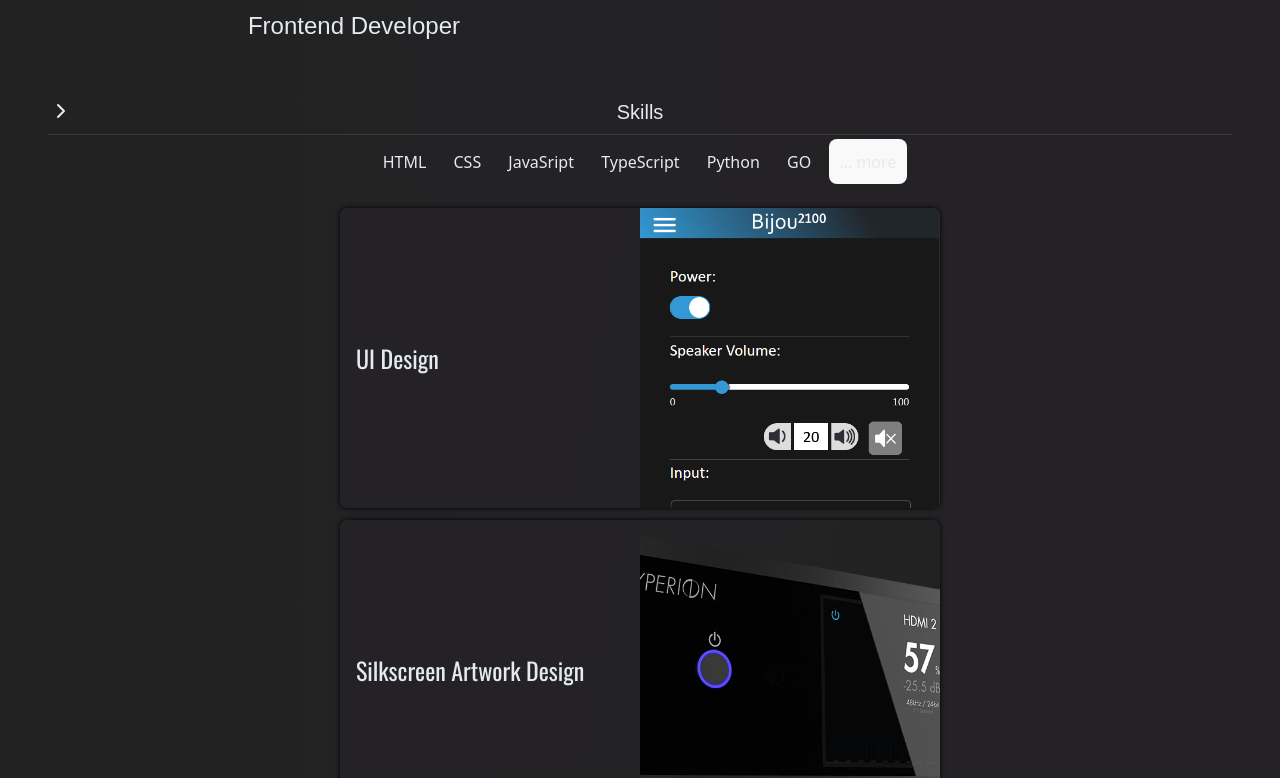
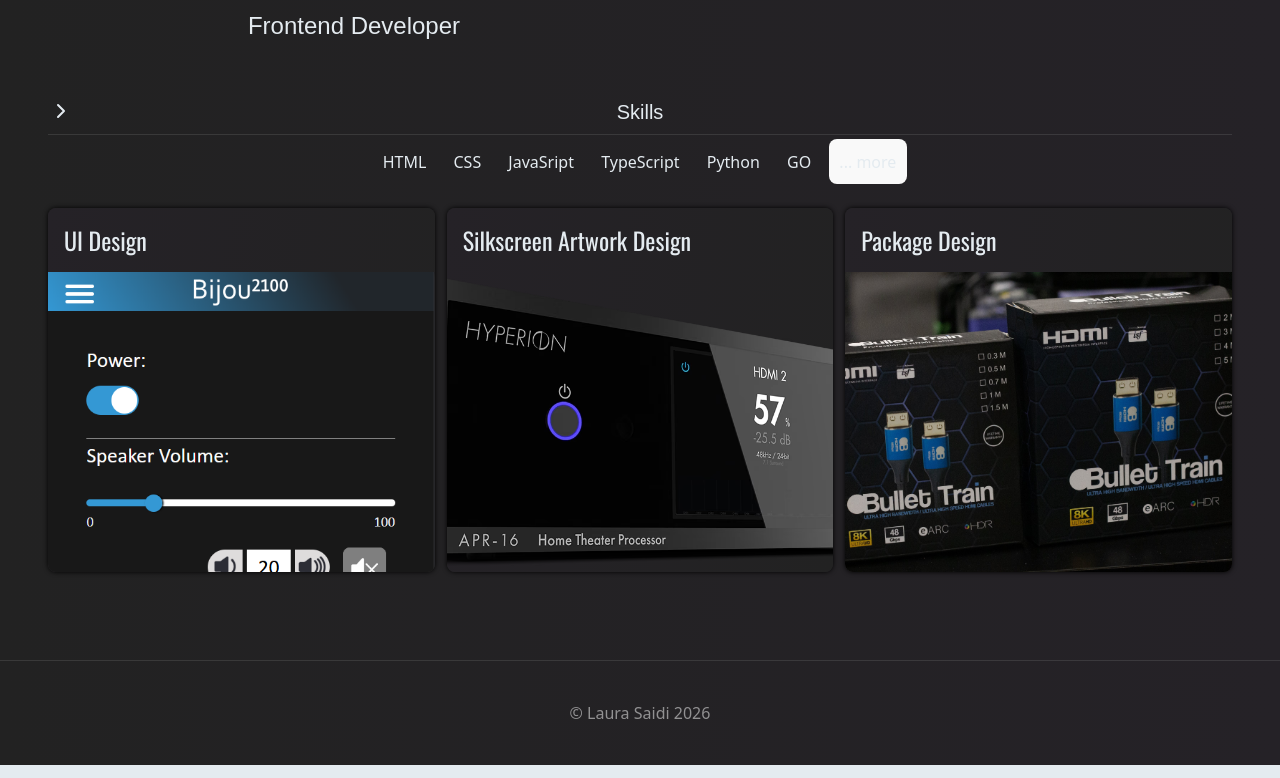
Before and after one commit to lizardlaura/portfolio-project, a React (Create React App) app: page /portfolio-project in a window 1280 px wide. Shown: the part 412-1190 px from the top of the page. Built offline with nearby package versions, Linux system fonts and the light colour scheme; a web font is replaced by a local one.

Commit message:
adding image viewer

```diff
--- a/src/App.tsx
+++ b/src/App.tsx
@@ -2,19 +2,21 @@
 import './App.css';
 import Navbar from './components/Navbar';
 import Main from './pages/Main';
+import Footer from './components/Footer';
 
 
 function App() {
   return (
     <div>
 
-      <Navbar path="/"/>
+      <Navbar/>
       {/* <HalftoneEffect /> */}
       {/* <DevWarning /> */}
       <Routes>
         <Route path='/' element={<Main />} />
         <Route path='/portfolio-project' element={<Main />} />
       </Routes>
+      <Footer />
     </div>
   );
 }
--- /dev/null
+++ b/src/components/Footer.tsx
@@ -0,0 +1,11 @@
+
+const Footer = () => {
+  const date = new Date
+  return (
+    <div className="w-full p-10 flex items-center justify-center border-t-white/10 border-t-[1px] text-white/50">
+      © Laura Saidi {date.getFullYear()}
+    </div>
+  )
+}
+
+export default Footer
--- a/src/components/LoveButton.tsx
+++ /dev/null
@@ -1,27 +0,0 @@
-
-import { useState } from 'react'
-
-const LoveButton = () => {
-    const [number,setNumber] = useState(0)
-      const loveList = ["Maple",'Rilyn','Juniper']
-      const [name, setName] = useState(loveList[0])
-      const handleClick = () =>{
-        if(number == loveList.length-1){
-          setName(loveList[0])
-          setNumber(0)
-        }else{
-          const newNum = number + 1
-          setNumber(newNum)
-          setName(loveList[newNum])
-        }
-
-      }
-  return (
-    <>
-      <h1 style={{color: '#157eabff'}}>Hi {name} I Love You</h1>
-      <button onClick={handleClick}>Love Generator</button>
-    </>
-  )
-}
-
-export default LoveButton
--- a/src/components/Navbar.tsx
+++ b/src/components/Navbar.tsx
@@ -9,7 +9,7 @@
 
 const username = "Laura Saidi"
 
-const Navbar = ({path}:{path:any}) => {
+const Navbar = () => {
   return (
     <div className="relative w-full">
       {/* <div className="fixed nav-shadow" /> */}
--- /dev/null
+++ b/src/components/PictureDisplay.tsx
@@ -0,0 +1,37 @@
+import { X } from "lucide-react";
+import { motion } from "motion/react";
+interface ImageInfo {
+  imageInfo: {
+    source: string;
+    alt: string;
+  };
+  handleClick: () => void;
+}
+const PictureDisplay = ({ imageInfo, handleClick }: ImageInfo) => {
+  return (
+    <motion.div
+      initial={{ opacity: 0 }}
+      exit={{ opacity: 0 }}
+      animate={{ opacity: 1 }}
+      transition={{duration: 0.5}}
+      className="fixed top-0 left-0 bg-black/50 h-[100vh] w-[100vw] z-[90]"
+      onClick={handleClick}
+    >
+      <button
+        className="absolute top-4 right-4 flex gap-2 bg-black text-white"
+        title="close"
+        onClick={handleClick}
+      >
+        <span>Close </span>
+        <X />
+      </button>
+      <img
+        className="absolute max-h-[80vh] max-w-[80vw] top-[50%] left-[50%] translate-x-[-50%] translate-y-[-50%]"
+        src={imageInfo.source}
+        alt={imageInfo.alt}
+      />
+    </motion.div>
+  );
+};
+
+export default PictureDisplay;
--- a/src/components/Portfolio.tsx
+++ b/src/components/Portfolio.tsx
@@ -3,28 +3,24 @@
 interface PortfolioType {
   index: number;
   item: { title: string; subtitle: string; description: string; image:string, alt:string };
+  handleClick: ()=>void
 }
-const Portfolio = ({ index, item }: PortfolioType) => {
+const Portfolio = ({ index, item, handleClick }: PortfolioType) => {
   return (
     <div
       key={index}
-      className={` max-w-full self-center rounded-lg portfolio-item z-10 grid md:grid-cols-2 hover:scale-[1.01] transition-transform duration-300`}
+      className={` max-w-full lg:w-[35%] w-[80%] self-center rounded-lg portfolio-item z-10 grid  hover:scale-[1.01] transition-transform duration-300`}
+      onClick={handleClick}
     >
       <div className="flex flex-col self-center p-4">
         <span className="text-2xl bebas-neue-regular">
           {item.title}
         </span>
-        {item.subtitle !== "" && (
-          <span className="text-sm text-neutral-600 italic">
-            {item.subtitle}
-          </span>
-        )}
-        {/* <span className="">{item.description}</span> */}
       </div>
 
       {item.image !== "" &&
        <div className="justify-self-center image-container min-h-[300px] min-w-full">
-        <img src={item.image} alt={item.alt} className="md:rounded-r-lg md:rounded-b-none rounded-b-lg"/>
+        <img src={item.image} alt={item.alt} className="rounded-b-lg"/>
       </div>
       }
 
--- a/src/pages/AppShell.tsx
+++ b/src/pages/AppShell.tsx
@@ -5,7 +5,7 @@
     const location = useLocation()
     return(
         <div>
-        <Navbar path={location} />
+        <Navbar  />
         <Outlet />
         </div>
     )
--- a/src/pages/Main.tsx
+++ b/src/pages/Main.tsx
@@ -7,58 +7,76 @@
 import SkillSection from "../components/SkillSection";
 
 import { AnimatePresence, motion } from "motion/react";
+import { useState } from "react";
+import PictureDisplay from "../components/PictureDisplay";
 const portfolioList = [
   {
     title: "UI Design",
     subtitle: "",
-    description:
-      "Lorem ipsum dolor sit amet, consectetur adipiscing elit. Fusce ac lectus imperdiet massa facilisis dignissim. Integer at metus interdum ipsum posuere lacinia. In convallis quis tellus a vestibulum. Aliquam erat volutpat. Cras porttitor diam nec dapibus porttitor. Aenean auctor odio sed ornare facilisis. Cras luctus pretium facilisis. Nunc viverra velit at quam dignissim lacinia.",
+    description: "",
     image: bijouScreenshot,
-    alt: "Bijou2100 UI Settings"
+    alt: "Bijou2100 UI Settings",
   },
   {
     title: "Silkscreen Artwork Design",
     subtitle: "",
-    description:
-      "Lorem ipsum dolor sit amet, consectetur adipiscing elit. Fusce ac lectus imperdiet massa facilisis dignissim. Integer at metus interdum ipsum posuere lacinia. In convallis quis tellus a vestibulum. Aliquam erat volutpat. Cras porttitor diam nec dapibus porttitor. Aenean auctor odio sed ornare facilisis. Cras luctus pretium facilisis. Nunc viverra velit at quam dignissim lacinia.",
+    description: "",
     image: apr,
-    alt: "Hyperion APR-16 Silkscreen artwork"
+    alt: "Hyperion APR-16 Silkscreen artwork",
   },
   {
     title: "Package Design",
     subtitle: "",
-    description:
-      "Lorem ipsum dolor sit amet, consectetur adipiscing elit. Fusce ac lectus imperdiet massa facilisis dignissim. Integer at metus interdum ipsum posuere lacinia. In convallis quis tellus a vestibulum. Aliquam erat volutpat. Cras porttitor diam nec dapibus porttitor. Aenean auctor odio sed ornare facilisis. Cras luctus pretium facilisis. Nunc viverra velit at quam dignissim lacinia.",
+    description: "",
     image: btPkg,
-    alt: "Bullet Train HDMI Packaging"
-
+    alt: "Bullet Train HDMI Packaging",
   },
 ];
 const Main = () => {
+  const [pictureViewOpen, setPictureViewOpen] = useState(false);
+  const handleOpen = () => {
+    console.log("Click Detected");
+    setPictureViewOpen(true);
+  };
   return (
     <AnimatePresence mode={"wait"}>
-      <div>
+      <div className="relative">
         <div className="h-[80px]"></div>
         <div className="py-2 md:px-12 px-6 text-left flex flex-col gap-3">
           <motion.div
-            initial={{ opacity: 0, x:-10 }}
+            initial={{ opacity: 0, x: -10 }}
             animate={{ opacity: 1, x: 0 }}
             transition={{ duration: 1 }}
           >
             <HeroBanner />
           </motion.div>
           <motion.div
-            initial={{ opacity: 0, x:10 }}
-            animate={{ opacity: 1, x:0}}
+            initial={{ opacity: 0, x: 10 }}
+            animate={{ opacity: 1, x: 0 }}
             transition={{ duration: 1, delay: 1 }}
             className="flex flex-col gap-3"
           >
             <SkillSection />
-            {portfolioList.map((item: any, index: number) => (
-              <Portfolio index={index} item={item} key={index} />
-            ))}
+            <div className="flex flex-col justify-evenly gap-3 lg:flex-row">
+              {portfolioList.map((item: any, index: number) => (
+                <Portfolio
+                  index={index}
+                  item={item}
+                  key={index}
+                  handleClick={handleOpen}
+                />
+              ))}
+            </div>
           </motion.div>
         </div>
+        {pictureViewOpen && (
+
+            <PictureDisplay
+              imageInfo={{ source: bijouScreenshot, alt: "bijou" }}
+              handleClick={() => setPictureViewOpen(false)}
+            />
+
+        )}
         <footer className="h-20" />
       </div>
     </AnimatePresence>
```
